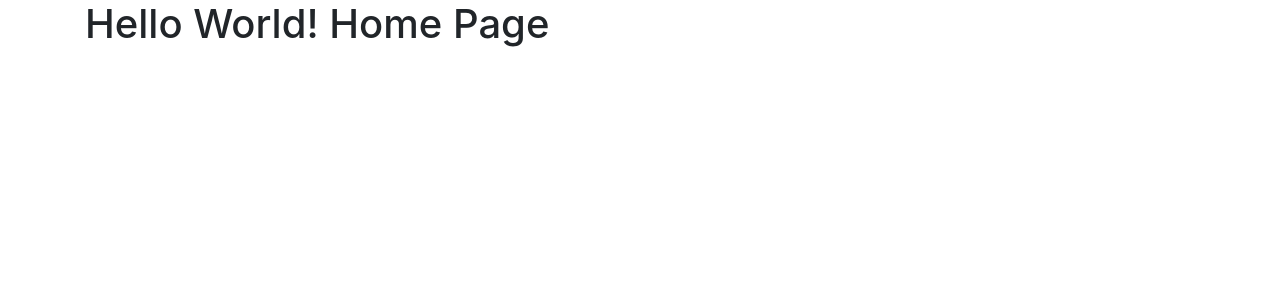
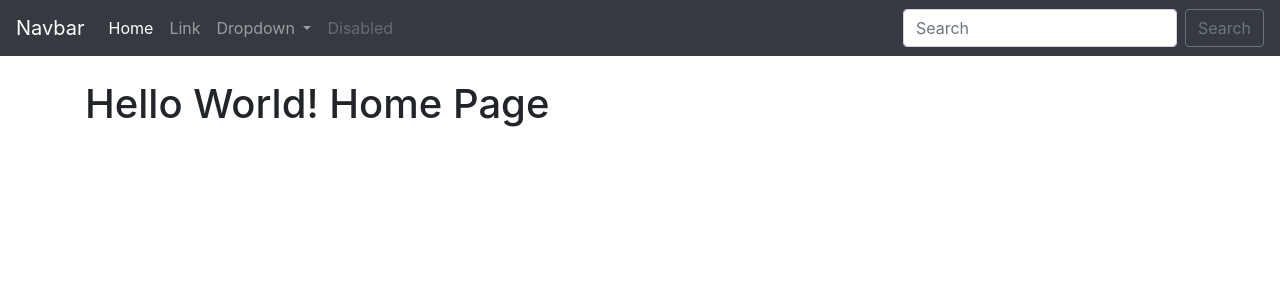
Before and after one commit to abonello/django_todo_project01, a Django app: page / in a window 1280 px wide. Shown: the top 300 px of the page. Run offline with Django 3.2, Linux system fonts and the light colour scheme; some libraries are stand-ins or nearby versions.

Commit message:
Prepare basic nav

```diff
--- a/my_app/todo_list/templates/base.html
+++ b/my_app/todo_list/templates/base.html
@@ -14,6 +14,44 @@
 </head>
 
 <body>
+    <nav class="navbar navbar-expand-lg navbar-dark bg-dark">
+        <a class="navbar-brand" href="#">Navbar</a>
+        <button class="navbar-toggler" type="button" data-toggle="collapse" data-target="#navbarSupportedContent"
+            aria-controls="navbarSupportedContent" aria-expanded="false" aria-label="Toggle navigation">
+            <span class="navbar-toggler-icon"></span>
+        </button>
+
+        <div class="collapse navbar-collapse" id="navbarSupportedContent">
+            <ul class="navbar-nav mr-auto">
+                <li class="nav-item active">
+                    <a class="nav-link" href="#">Home <span class="sr-only">(current)</span></a>
+                </li>
+                <li class="nav-item">
+                    <a class="nav-link" href="#">Link</a>
+                </li>
+                <li class="nav-item dropdown">
+                    <a class="nav-link dropdown-toggle" href="#" id="navbarDropdown" role="button" data-toggle="dropdown"
+                        aria-haspopup="true" aria-expanded="false">
+                        Dropdown
+                    </a>
+                    <div class="dropdown-menu" aria-labelledby="navbarDropdown">
+                        <a class="dropdown-item" href="#">Action</a>
+                        <a class="dropdown-item" href="#">Another action</a>
+                        <div class="dropdown-divider"></div>
+                        <a class="dropdown-item" href="#">Something else here</a>
+                    </div>
+                </li>
+                <li class="nav-item">
+                    <a class="nav-link disabled" href="#">Disabled</a>
+                </li>
+            </ul>
+            <form class="form-inline my-2 my-lg-0">
+                <input class="form-control mr-sm-2" type="search" placeholder="Search" aria-label="Search">
+                <button class="btn btn-outline-secondary my-2 my-sm-0" type="submit">Search</button>
+            </form>
+        </div>
+    </nav>
+    <br>
     <div class="container">
         {% block content %}
         {% endblock %}
```
Also changed, not shown: README.md.
